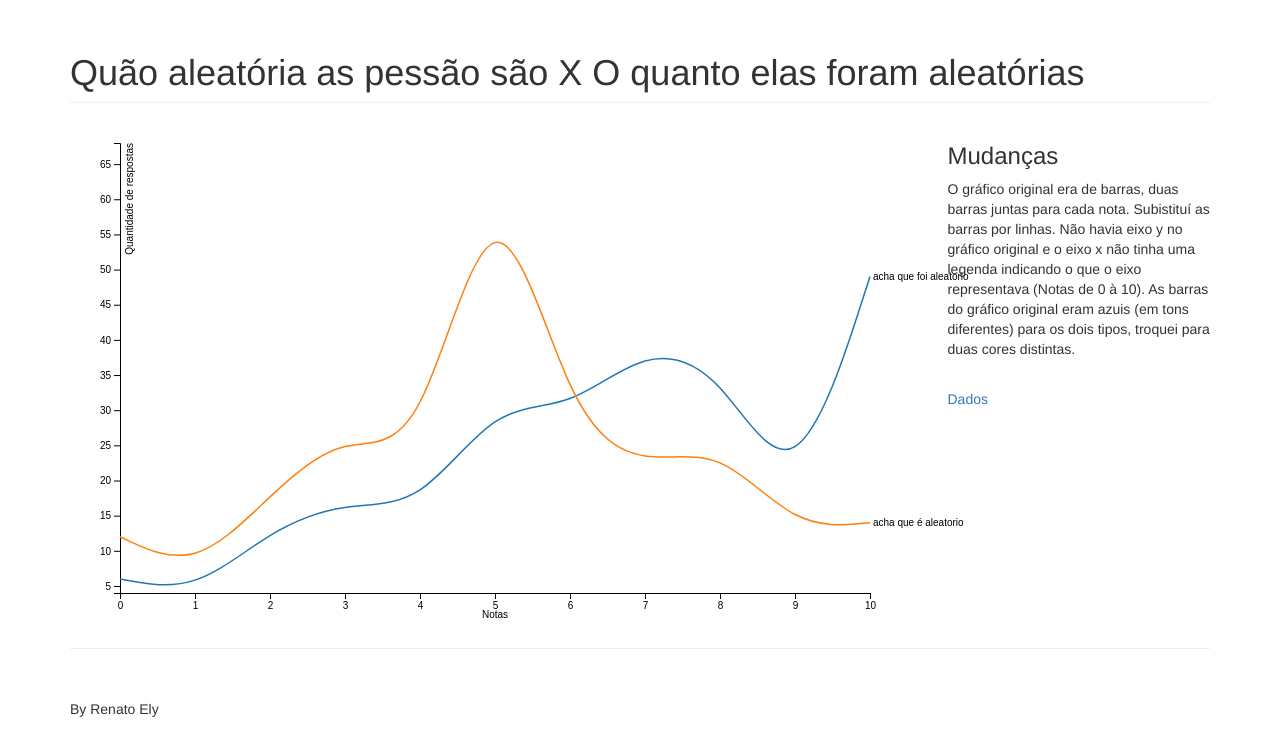
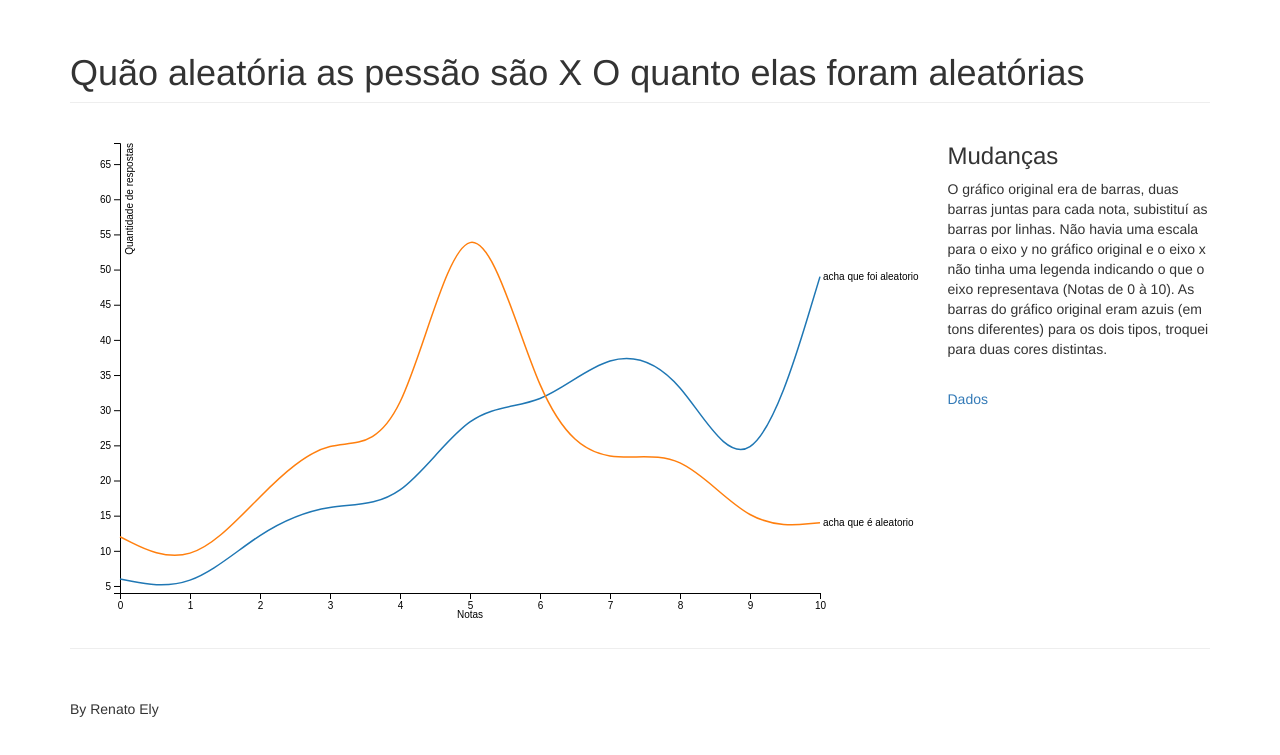
Before and after one commit to RenatoEly/RenatoEly.github.io, a plain HTML site: page Lab3/index.html in a window 1280 px wide. Shown: the part 57-812 px from the top of the page. Drawn offline with nearby package versions, Linux system fonts and the light colour scheme.

Commit message:
Ajustando a posição do gráfico

```diff
--- a/Lab3/index.html
+++ b/Lab3/index.html
@@ -67,13 +67,13 @@
         <div class="row">
 
             <div class="col-md-9">
-                <svg width="900" height="500"></svg>
+                <svg width="850" height="500"></svg>
             </div>
 
             <div class="col-md-3">
                 <h3>Mudanças</h3>
-                <p>O gráfico original era de barras, duas barras juntas para cada nota. Subistituí as barras por linhas.
-                Não havia eixo y no gráfico original e o eixo x não tinha uma legenda indicando o que o eixo representava (Notas de 0 à 10).
+                <p>O gráfico original era de barras, duas barras juntas para cada nota, subistituí as barras por linhas.
+                Não havia uma escala para o eixo y no gráfico original e o eixo x não tinha uma legenda indicando o que o eixo representava (Notas de 0 à 10).
                 As barras do gráfico original eram azuis (em tons diferentes) para os dois tipos, troquei para duas cores distintas.
                 </p>
 
```
